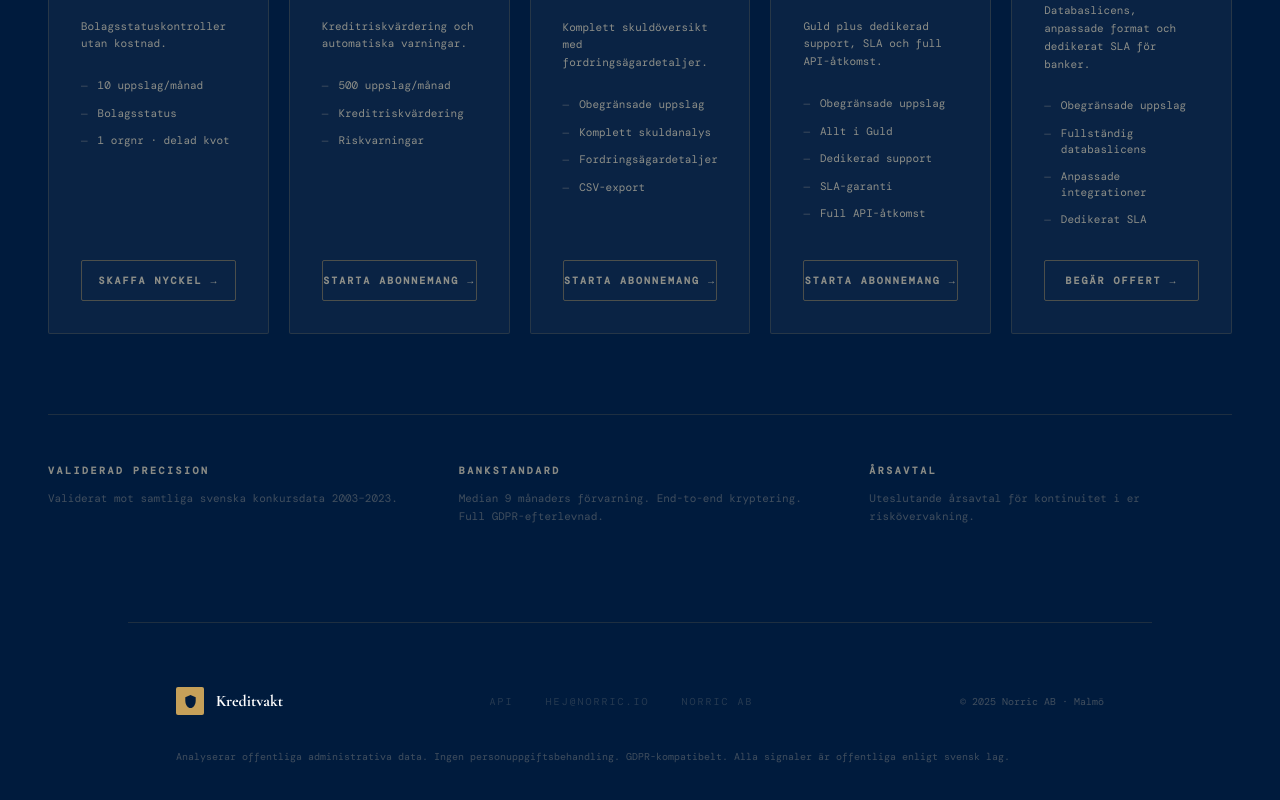
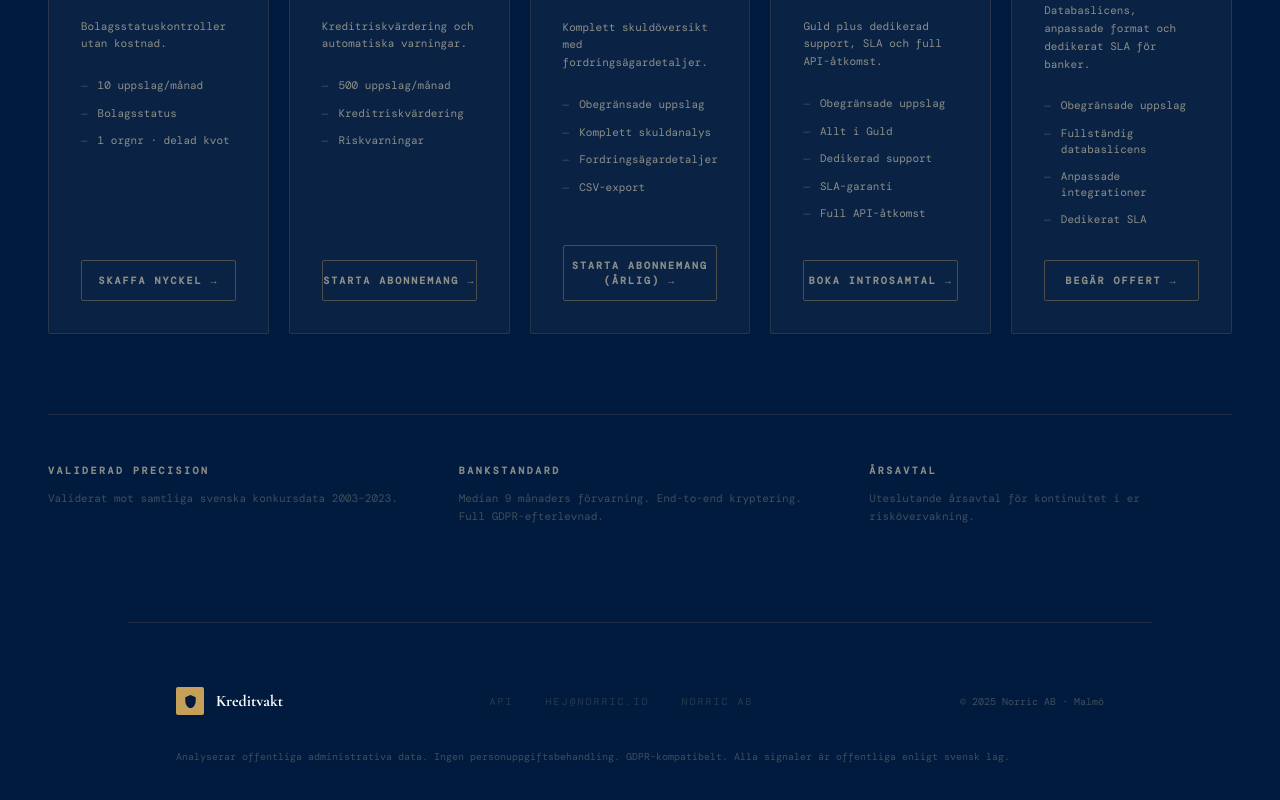
Before and after one commit to gucceed/Kreditvakt, a React (Vite) app: page / in a window 1280 px wide. Shown: the part 4291-5091 px from the top of the page. Built offline with nearby package versions, Linux system fonts and the light colour scheme; a web font is replaced by a local one.

Commit message:
stopgap: paid CTAs → prefilled mailto, free tier stays /signup

```diff
--- a/src/components/Pricing.tsx
+++ b/src/components/Pricing.tsx
@@ -1,7 +1,6 @@
 import React from 'react';
 
-// action: 'signup' opens the modal; 'mailto' opens email; 'href' navigates
-type TierAction = { type: 'signup' } | { type: 'mailto'; address: string; subject: string } | { type: 'href'; url: string };
+type TierAction = { type: 'signup' } | { type: 'mailto'; address: string; subject: string; body?: string } | { type: 'href'; url: string };
 
 interface Tier {
   badge: string; name: string; price: string; period: string; note: string;
@@ -26,25 +25,25 @@ const TIERS: Tier[] = [
     features: ['500 uppslag/månad', 'Kreditriskvärdering', 'Riskvarningar'],
     cta: 'Starta abonnemang →',
     highlighted: false,
-    action: { type: 'href', url: '/checkout?tier=standard&billing=monthly' },
+    action: { type: 'mailto', address: 'hej@norric.io', subject: 'Silver-abonnemang Kreditvakt', body: 'Hej,%0A%0AJag%20vill%20teckna%20Silver-abonnemang%20(4%20900%20kr/mån).%0A%0AFöretag:%20%0AOrgnr:%20%0AKontaktperson:%20%0A' },
   },
   {
     badge: 'Mest valda', name: 'Guld', price: '1 499 kr', period: '/månad',
     note: 'Faktureras månadsvis',
     description: 'Komplett skuldöversikt med fordringsägardetaljer.',
     features: ['Obegränsade uppslag', 'Komplett skuldanalys', 'Fordringsägardetaljer', 'CSV-export'],
-    cta: 'Starta abonnemang →',
+    cta: 'Starta abonnemang (årlig) →',
     highlighted: true,
-    action: { type: 'href', url: '/checkout?tier=standard&billing=annual' },
+    action: { type: 'mailto', address: 'hej@norric.io', subject: 'Guld-abonnemang Kreditvakt', body: 'Hej,%0A%0AJag%20vill%20teckna%20Guld-abonnemang%20(årlig%20fakturering).%0A%0AFöretag:%20%0AOrgnr:%20%0AKontaktperson:%20%0A' },
   },
   {
     badge: 'Avancerat', name: 'Premium', price: '4 999 kr', period: '/månad',
     note: 'Faktureras månadsvis',
     description: 'Guld plus dedikerad support, SLA och full API-åtkomst.',
     features: ['Obegränsade uppslag', 'Allt i Guld', 'Dedikerad support', 'SLA-garanti', 'Full API-åtkomst'],
-    cta: 'Starta abonnemang →',
+    cta: 'Boka introsamtal →',
     highlighted: false,
-    action: { type: 'href', url: '/checkout?tier=compliance&billing=annual' },
+    action: { type: 'mailto', address: 'hej@norric.io', subject: 'Premium-tier Kreditvakt', body: 'Hej,%0A%0AVi%20är%20intresserade%20av%20Compliance/Premium-tier.%0A%0AFöretag:%20%0AKontaktperson:%20%0AAnvändningsfall:%20%0A' },
   },
   {
     badge: 'Enterprise', name: 'Enterprise', price: 'Kontakta oss', period: '',
@@ -200,7 +199,7 @@ export const Pricing = ({ onSignup }: { onSignup: () => void }) => (
           ) : (
             <a
               href={tier.action.type === 'mailto'
-                ? `mailto:${tier.action.address}?subject=${encodeURIComponent(tier.action.subject)}`
+                ? `mailto:${tier.action.address}?subject=${encodeURIComponent(tier.action.subject)}${tier.action.body ? `&body=${tier.action.body}` : ''}`
                 : tier.action.url}
               className="text-[10px] uppercase tracking-[0.2em] font-bold py-3 text-center block transition-opacity hover:opacity-70"
               style={{ border: '0.5px solid var(--border-h)', color: 'var(--text-second)', borderRadius: '2px' }}
```
